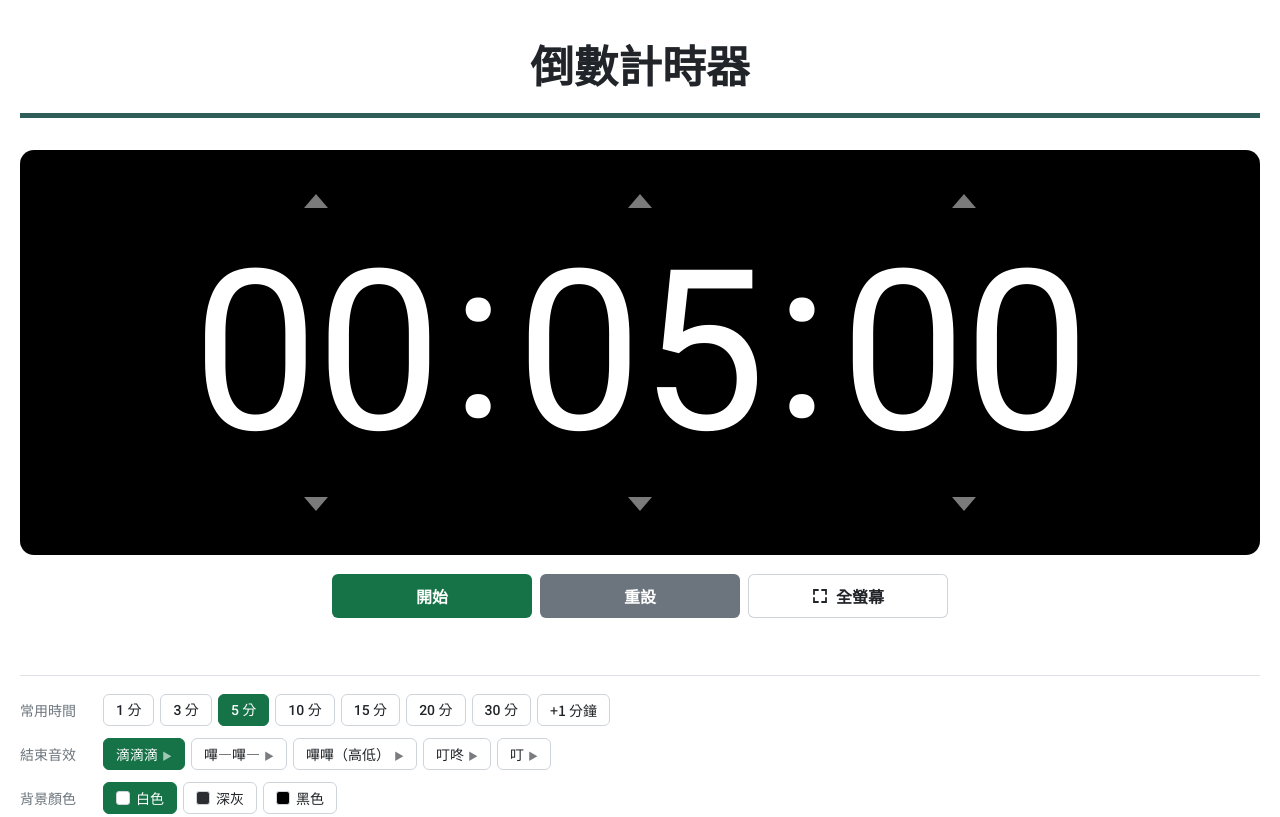
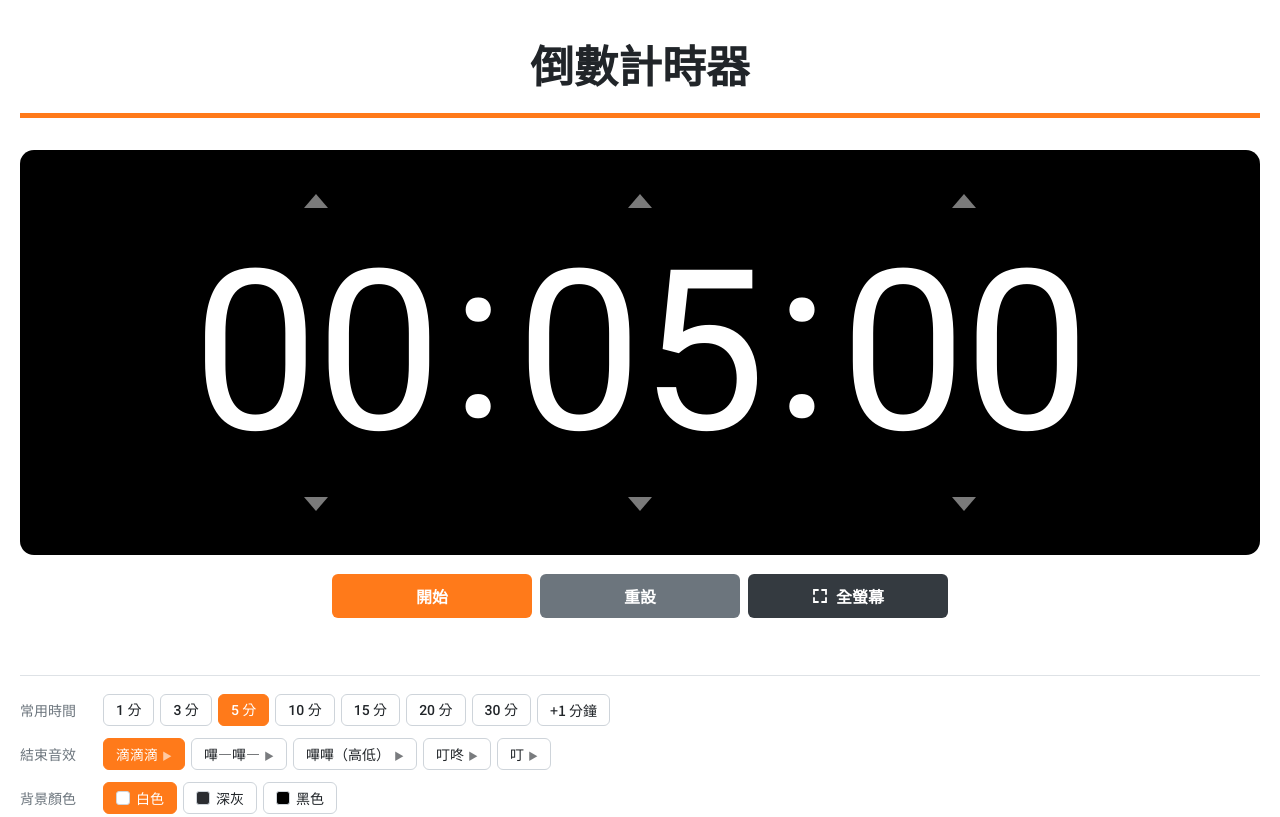
Before and after one commit to judyfan-tw/countdown, a plain HTML site: page index.html in a window 1280 px wide. Shown: the top 817 px of the page. Drawn offline with Linux system fonts and the light colour scheme.

Commit message:
Add files via upload

```diff
--- a/index.html
+++ b/index.html
@@ -11,10 +11,11 @@
 /* Layout: centered column — bold title, thin full-width progress bar, black rounded clock box, two wide buttons, small settings rows below */
 :root {
   --bg: #FFFFFF; --ink: #212529; --muted: #6C757D; --line: #DEE2E6; --chip: #CED4DA; --soft: #F1F3F5;
-  --bar: #2F5D57; --box: #000000; --box-line: transparent; --box-hover: #1C1C1C; --digit: #FFFFFF; --arrow: #7A7A7A;
-  --go: #157347; --go-hover: #0F5C38; --go-ring: #9FD8B8;
+  --bar: #FF7A1A; --box: #000000; --box-line: transparent; --box-hover: #1C1C1C; --digit: #FFFFFF; --arrow: #7A7A7A;
+  --go: #FF7A1A; --go-hover: #F06400; --go-ring: #FFC79A;
+  --alt: #343A40; --alt-hover: #212529; --alt-fg: #FFFFFF;
   --stop: #6C757D; --stop-hover: #5C636A;
-  --danger: #DC3545; --warn: #FD7E14;
+  --danger: #DC3545; --warn: #FFC107;
   --f-ui: "Noto Sans TC", "Microsoft JhengHei", "PingFang TC", sans-serif;
   --f-num: "Roboto", "Helvetica Neue", Arial, sans-serif;
   color-scheme: light;
@@ -22,15 +23,17 @@
 /* 深灰底 */
 :root[data-skin="gray"] {
   --bg: #2B2D31; --ink: #F1F3F5; --muted: #A3A8AF; --line: #42454B; --chip: #565A61; --soft: #36393F;
-  --bar: #6FBF9A; --box: #18191C; --box-line: transparent; --box-hover: #26282C; --arrow: #8A8F96;
+  --bar: #FF8A33; --box: #18191C; --box-line: transparent; --box-hover: #26282C; --arrow: #8A8F96;
   --stop: #5A5F66; --stop-hover: #6A7078;
+  --alt: #DEE2E6; --alt-hover: #F1F3F5; --alt-fg: #212529;
   color-scheme: dark;
 }
 /* 黑底 */
 :root[data-skin="black"] {
   --bg: #000000; --ink: #F5F5F5; --muted: #9A9A9A; --line: #262626; --chip: #3A3A3A; --soft: #151515;
-  --bar: #5FB88F; --box: #0E0E0E; --box-line: #2A2A2A; --box-hover: #1E1E1E; --arrow: #777777;
+  --bar: #FF8A33; --box: #0E0E0E; --box-line: #2A2A2A; --box-hover: #1E1E1E; --arrow: #777777;
   --stop: #3F4246; --stop-hover: #4C5055;
+  --alt: #DEE2E6; --alt-hover: #F8F9FA; --alt-fg: #111111;
   color-scheme: dark;
 }
 html, body { height: 100%; }
@@ -106,10 +109,9 @@ body.fs .btn { flex-basis: 260px; font-size: 20px; padding: 18px; }
 .btn.go:hover { background: var(--go-hover); }
 .btn.stop { background: var(--stop); }
 .btn.stop:hover { background: var(--stop-hover); }
-.btn.alt { background: transparent; color: var(--ink); box-shadow: inset 0 0 0 1px var(--chip); display: inline-flex; align-items: center; justify-content: center; gap: 8px; }
-.btn.alt:hover { background: var(--soft); }
+.btn.alt { background: var(--alt); color: var(--alt-fg); display: inline-flex; align-items: center; justify-content: center; gap: 8px; }
+.btn.alt:hover { background: var(--alt-hover); }
 .btn.alt svg { width: 16px; height: 16px; flex: none; }
-.btn.alt:focus-visible { box-shadow: inset 0 0 0 1px var(--chip), 0 0 0 4px var(--go-ring); }
 .btn:focus-visible { outline: none; box-shadow: 0 0 0 4px var(--go-ring); }
 
 .status { margin-top: 12px; min-height: 1.4em; font-size: 15px; color: var(--muted); }
```
